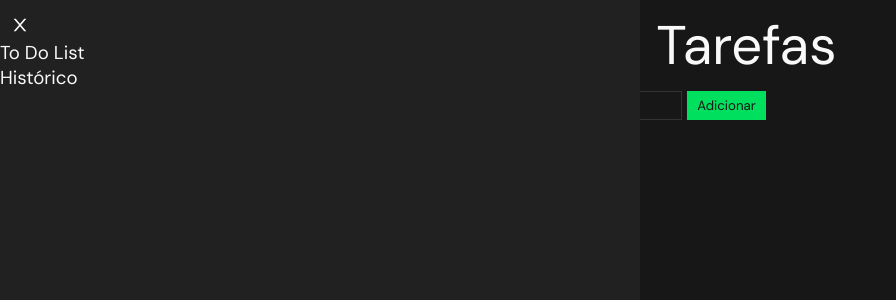
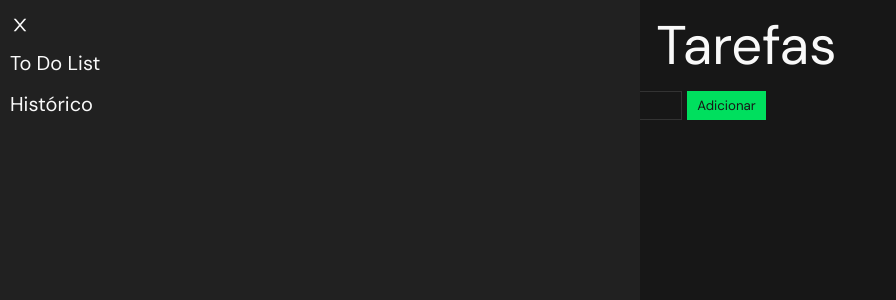
Before and after one commit to Hugosomers/to-do-list, a React (Create React App) app: page / in a window 1280 px wide. Both pictures are taken after a click on the icon 20 px from the left and 33 px from the top of the page. Shown: the top 300 px of the page, without its empty margins (0-896 px from the left). Built offline with nearby package versions, Linux system fonts and the light colour scheme.

Commit message:
Adicionado mais css

```diff
--- a/src/App.css
+++ b/src/App.css
@@ -38,6 +38,8 @@ header {
 
 .menu {
   position: absolute;
+  display: flex;
+  flex-direction: column;
   height: 100vh;
   width: 50%;
   background-color: #212121;
@@ -51,6 +53,12 @@ header {
   to {
     transform: translateX(0);
   }
+}
+
+.linksMenu {
+  font-size: 20px;
+  margin-top: 15px;
+  margin-left: 10px;
 }
 
 .titles {
--- a/src/App.js
+++ b/src/App.js
@@ -38,8 +38,8 @@ function App() {
       {menuToggle ?
         <div className="menu">
           <AiOutlineClose className="closeIcon" onClick={ menuHandle }/>
-          <h3 onClick={ () => completeModeTasks(false) }>To Do List</h3>
-          <h3 onClick={ () => completeModeTasks(true) }>Histórico</h3>
+          <h3 className="linksMenu" onClick={ () => completeModeTasks(false) }>To Do List</h3>
+          <h3 className="linksMenu" onClick={ () => completeModeTasks(true) }>Histórico</h3>
         </div>
         :
         null
--- a/src/tasklist/Tasks.jsx
+++ b/src/tasklist/Tasks.jsx
@@ -26,7 +26,7 @@ export default function Tasks() {
   if(!tasksTrue && !completedMode) {
     return(
       <div>
-        <h2>Sem tasks adicionadas.</h2>
+        <h2>Sem tasks adicionadas</h2>
       </div>
     )
   }
@@ -48,6 +48,13 @@ export default function Tasks() {
       </div>
     )
   } else if (completedMode) {
+    if(completedTasks.length < 1) {
+      return(
+        <div>
+          <h2>Sem tasks completas</h2>
+        </div>
+      )
+    }
     return (
       <div className="tasksDiv">
         <ul className="ulList">
```
